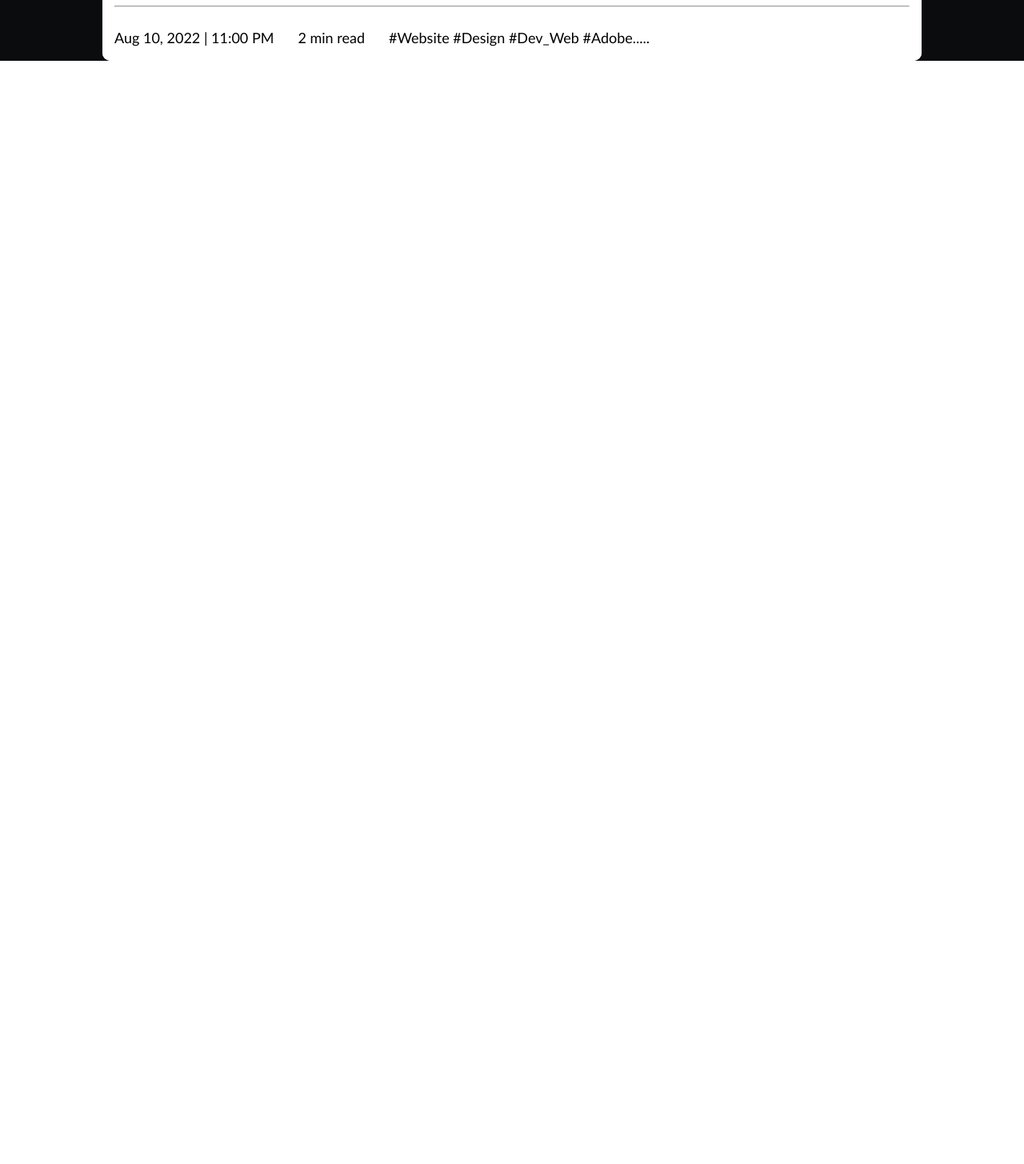
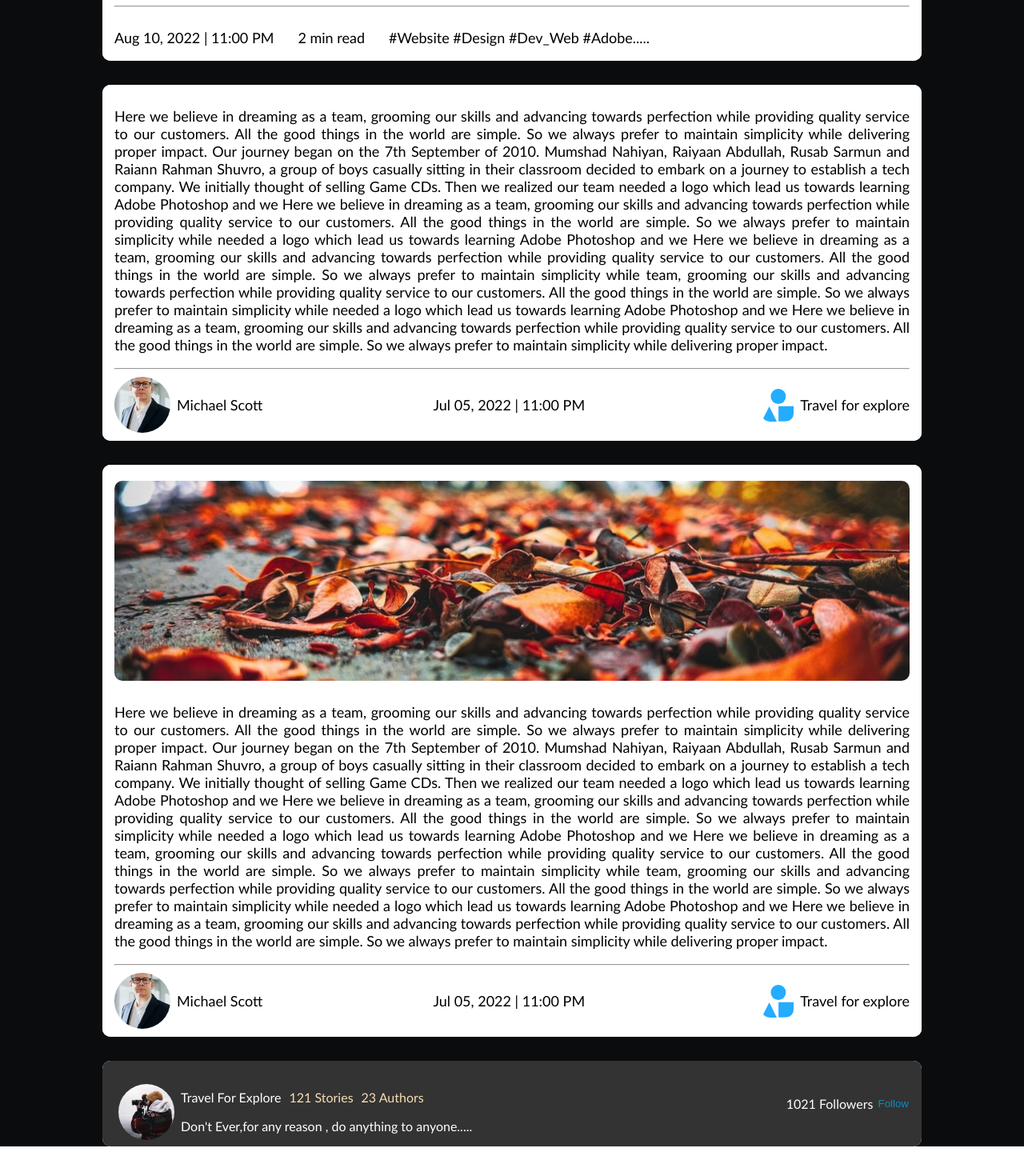
Before and after one commit to shihabsararrafid/front-end-task, a React (Create React App) app: page / in a window 1280 px wide. Shown: the part 2235-3690 px from the top of the page at 80% size. Before the commit the page ends 2341 px from the top, so only its background shows below. Built offline with nearby package versions, Linux system fonts and the light colour scheme.

Commit message:
authors profile created

```diff
--- a/src/Components/AuthorProfile/AuhtorProfile.css
+++ b/src/Components/AuthorProfile/AuhtorProfile.css
@@ -17,8 +17,9 @@
 .div-1{
     margin-bottom: -15px;
 }
-#nm{
-    margin-right: 10px;
+.nm{
+    margin-left: 10px;
+    color: wheat;
 }
 
 
--- a/src/Components/AuthorProfile/AuthorProfile.js
+++ b/src/Components/AuthorProfile/AuthorProfile.js
@@ -12,8 +12,8 @@ const AuthorProfile = ({unfollow}) => {
            <div>
            <div className="div-1-parent">
            <div className='div-1'>
-           <p id='nm'>Michael Scott </p>
-            <p>121 Stories    </p>
+           <p >Michael Scott </p>
+            <p className='nm'>121 Stories    </p>
             </div>
             <p>Don't Ever,for any reason , do anything to anyone.....</p>
            </div>
--- a/src/Components/Body/Body.css
+++ b/src/Components/Body/Body.css
@@ -27,6 +27,9 @@ background-color: white;
     background-color: black !important;
     color: white;
 }
+.shortStory_withoutCover_2,.longStory_2{
+    margin-bottom: 30px;
+}
 .shortStory_1{
     background-color: white;
     margin-bottom: 30px;
--- a/src/Components/Body/Body.js
+++ b/src/Components/Body/Body.js
@@ -1,5 +1,6 @@
 import React from 'react';
 import AuthorProfile from '../AuthorProfile/AuthorProfile';
+import CommunityProfile from '../CommunityProfile/CommunityProfile';
 import CoverPhoto from '../CoverPhoto/CoverPhoto';
 import LongStory from '../LongStory/LongStory';
 import ShortStory from '../ShortStory/ShortStory';
@@ -28,6 +29,16 @@ const Body = () => {
             <div className="longStory_2">
                 <LongStory withoutCover={true}></LongStory>
             </div>
+            <div className="shortStory_withoutCover_2">
+                <ShortStory></ShortStory>
+            </div>
+            <div className='shortStory_1'>
+            <CoverPhoto></CoverPhoto>
+            <ShortStory></ShortStory>
+            </div>
+            <div>
+                <CommunityProfile></CommunityProfile>
+            </div>
 
 
         </div>
--- /dev/null
+++ b/src/Components/CommunityProfile/CommunityProfile.js
@@ -0,0 +1,33 @@
+import React from 'react';
+import Communityimg from './../../Images/community.jpg';
+const CommunityProfile = () => {
+    return (
+        <div className='authorProfile'>
+        <div className='authorProfile'>
+        <div>
+        <img className='authorImg' src={Communityimg} alt="" />
+        </div>
+
+       <div>
+       <div className="div-1-parent">
+       <div className='div-1'>
+       <p >Travel For Explore </p>
+        <p className='nm'>121 Stories    </p>
+        <p className='nm'> 23 Authors</p>
+        </div>
+        <p>Don't Ever,for any reason , do anything to anyone.....</p>
+       </div>
+
+
+       </div>
+        </div>
+        <div className='div-3'>
+        <p>1021 Followers</p>
+        <button className='btn'>Follow</button>
+
+    </div>
+        </div>
+    );
+};
+
+export default CommunityProfile;
```
Also changed, not shown: src/Images/community.jpg.
